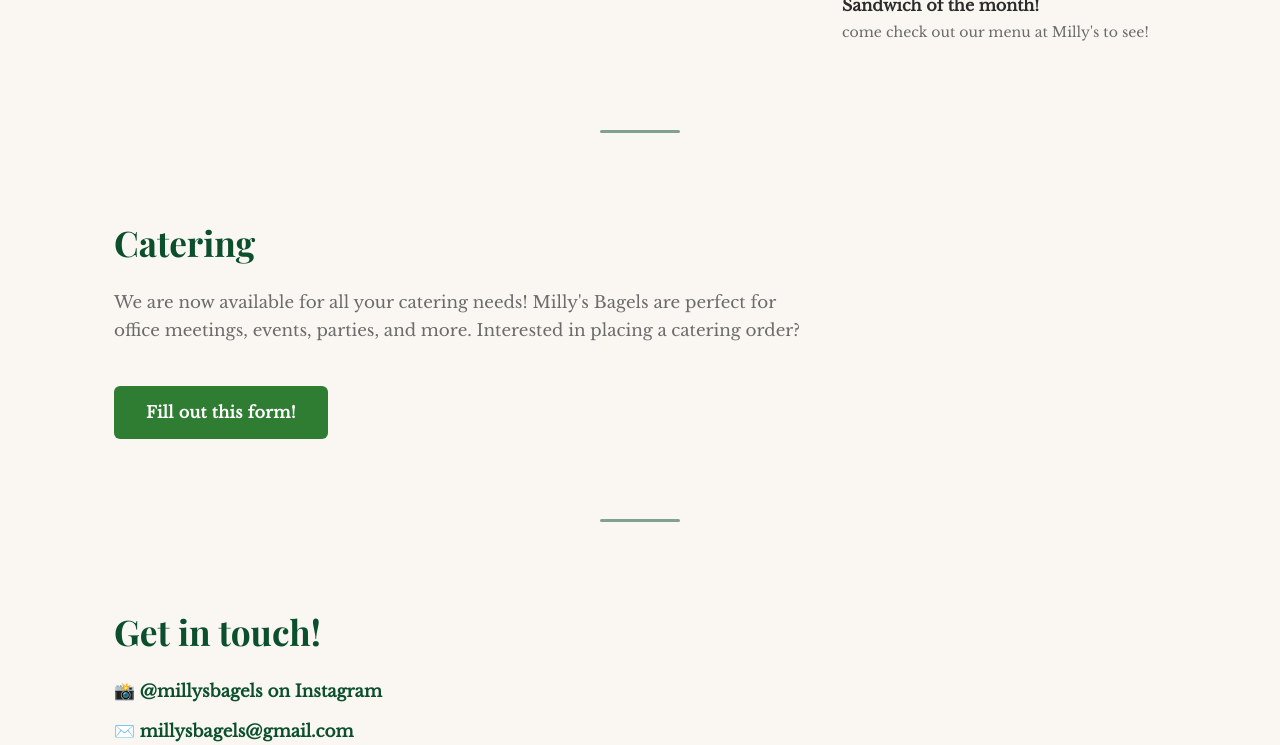
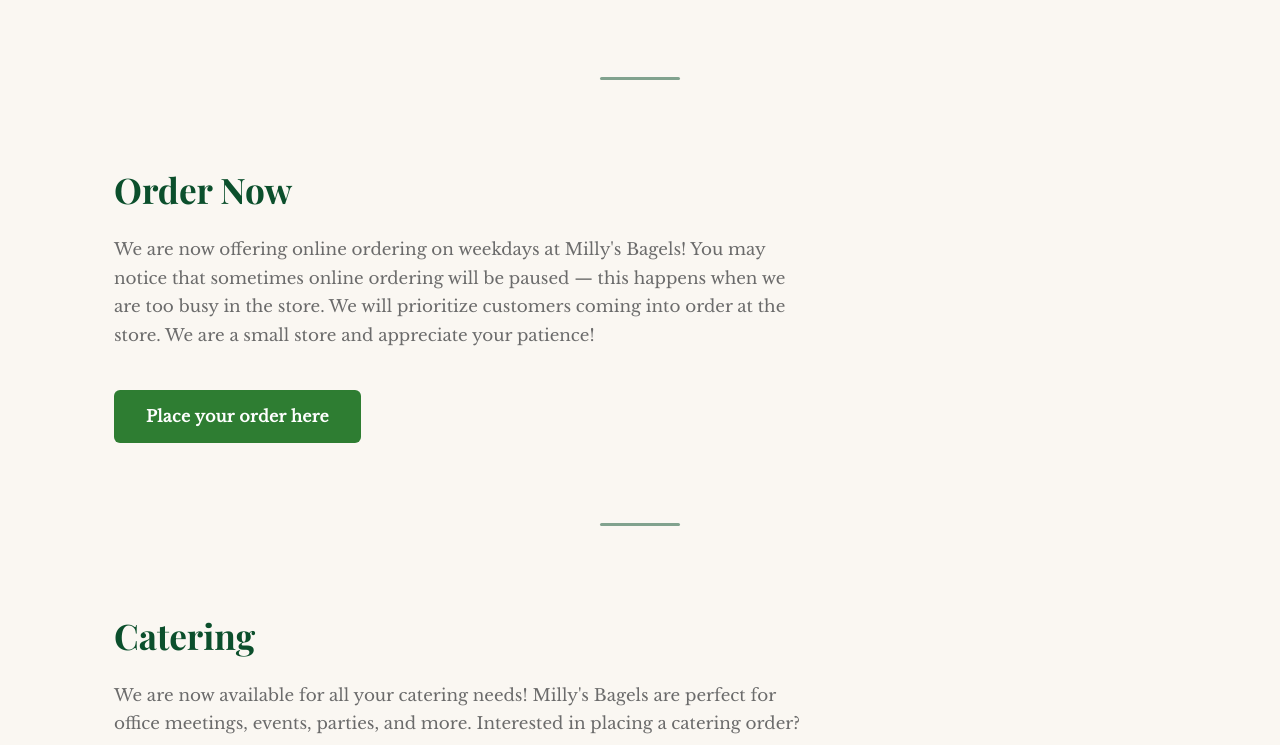
Before and after one commit to alove2200/my-website, a plain HTML site: page index.html in a window 1280 px wide. Shown: the part 1117-1862 px from the top of the page. Drawn offline with nearby package versions, Linux system fonts and the light colour scheme.

Commit message:
Update index.html

```diff
--- a/index.html
+++ b/index.html
@@ -30,6 +30,7 @@
 
     <nav id="main-nav">
       <a href="#menu">Menu</a>
+      <a href="#order">Order Now</a>
       <a href="#catering">Catering</a>
       <a href="#contact">Contact</a>
       <a href="#location">Location</a>
@@ -57,7 +58,6 @@
     <div class="hero-content container">
       <h1>Delicious sourdough bagels in Denver</h1>
       <p>Baked fresh daily with love — come grab yours.</p>
-      <a href="#menu" class="hero-btn">See Our Menu</a>
     </div>
   </section>
 
@@ -117,10 +117,30 @@
     </div>
   </section>
 
+  <div class="section-divider"></div>
+
+  <!-- ONLINE ORDERING -->
+  <section id="order" class="section">
+    <div class="container">
+      <h2>Order Now</h2>
+      <p class="section-subtitle">
+        We are now offering online ordering on weekdays at Milly's Bagels! You may notice that sometimes online ordering will be paused — this happens when we are too busy in the store. We will prioritize customers coming into order at the store. We are a small store and appreciate your patience!
+      </p>
+      <a
+        href="https://order.toasttab.com/online/millys-bagels-712-1-2-south-pearl-street"
+        class="hero-btn"
+        style="background-color: #2e7d32; border-color: #2e7d32; color: #ffffff;"
+        target="_blank"
+        rel="noopener"
+      >
+        Place your order here
+      </a>
+    </div>
+  </section>
 
   <div class="section-divider"></div>
 
-   <!-- CATERING -->
+  <!-- CATERING -->
   <section id="catering" class="section">
     <div class="container">
       <h2>Catering</h2>
@@ -139,7 +159,7 @@
     </div>
   </section>
 
-    <div class="section-divider"></div>
+  <div class="section-divider"></div>
 
   <!-- CONTACT -->
   <section id="contact" class="section">
```
